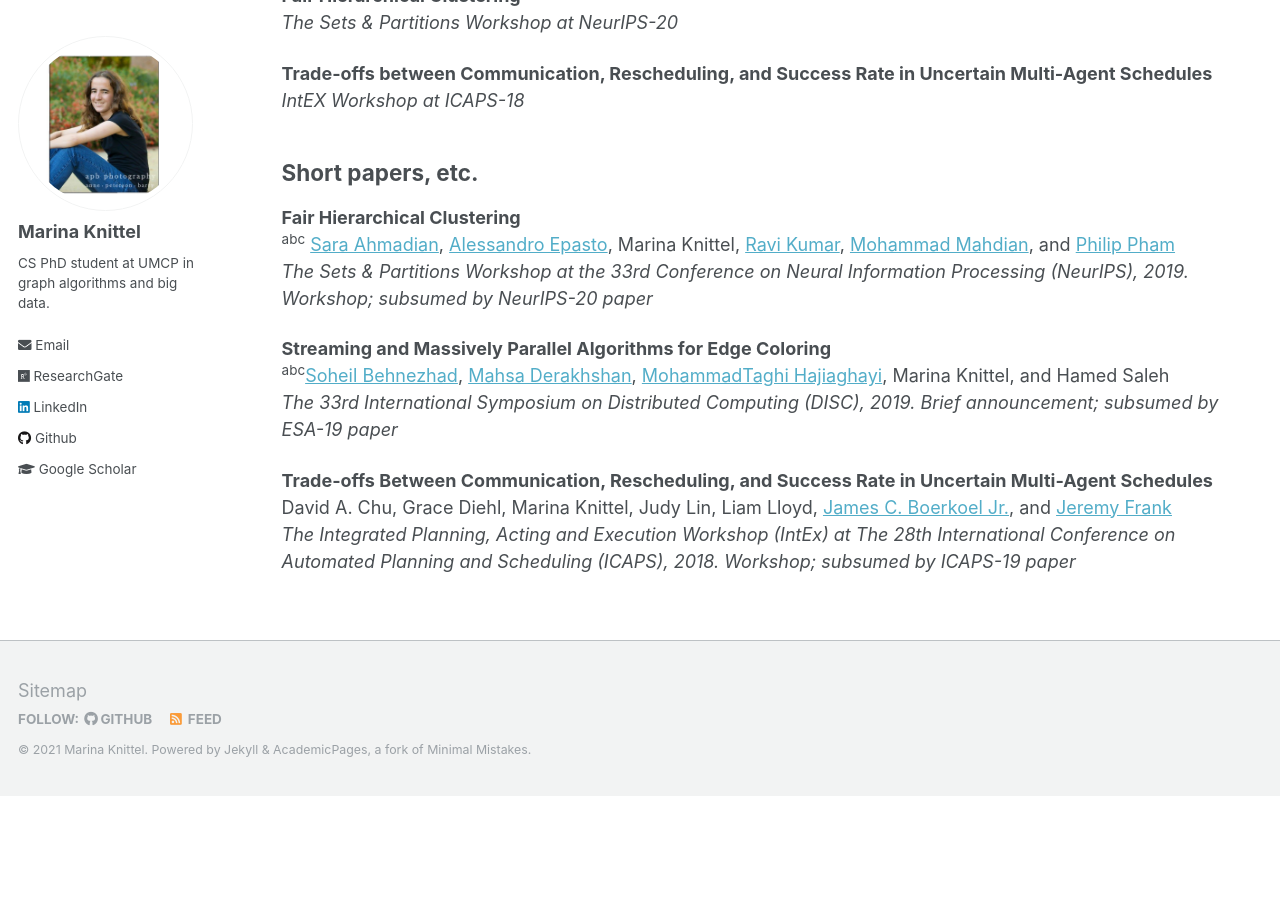
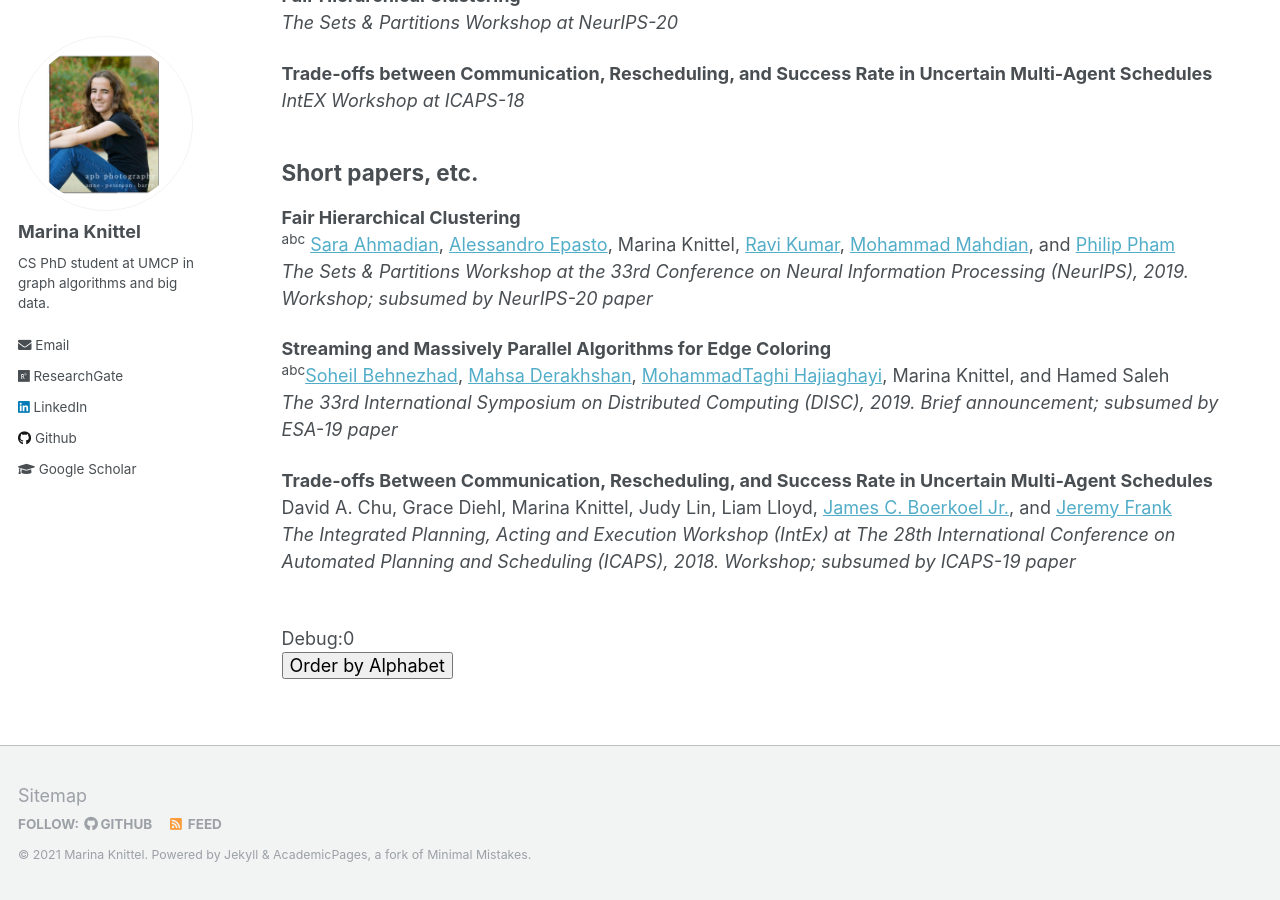
Before and after one commit to mknittel/mknittel.github.io, a Jekyll site: the page built from _pages/publications.md, in a window 1280 px wide and 900 px high, scrolled down 1888 px. Built offline with Jekyll 4.4.1, drawn with Linux system fonts in a browser that asks for light colours; before the commit the page ends 2684 px from its top, so only the background shows below that.

Commit message:
Added test button

```diff
--- a/_pages/publications.md
+++ b/_pages/publications.md
@@ -81,9 +81,13 @@ Hoaxing  Du,  Yi  Sheng  Ong,  Marina  Knittel,  [Ross  Mawhorter](https://users
 **Trade-offs Between Communication, Rescheduling, and Success Rate in Uncertain Multi-Agent Schedules**<br/>
 David A. Chu, Grace Diehl, Marina Knittel, Judy Lin, Liam Lloyd, [James C. Boerkoel Jr.](https://www.cs.hmc.edu/~boerkoel/), and [Jeremy Frank](https://ti.arc.nasa.gov/profile/frank/)<br/>
 *The Integrated Planning, Acting and Execution Workshop (IntEx) at The 28th International Conference on Automated Planning and Scheduling (ICAPS), 2018. Workshop; subsumed by ICAPS-19 paper*
+
+<br/>Debug:0<br/>
+<button type="button">Order by Alphabet</button>
+
 <script>
     //document .querySelector(".summaryToggle") .addEventListener("click", toggleText);
-    $(".summaryToggle").click(function toggleText() {
+    /*$(".summaryToggle").click(function toggleText() {
         alert("hi");
         //var y = $(this).closest('span.links').next('small.summary');
         //alert(y.innerHTML)
@@ -93,5 +97,10 @@ David A. Chu, Grace Diehl, Marina Knittel, Judy Lin, Liam Lloyd, [James C. Boerk
         } else {
             x.innerHTML = "";
         }
+    });*/
+    $(document).ready(function(){
+        $("button").click(function(){
+            $(this).text($(this).text() == 'Order by Alphabet' ? 'Order by Category' : 'Order by Alphabet');
+        });
     });
 </script>
```
